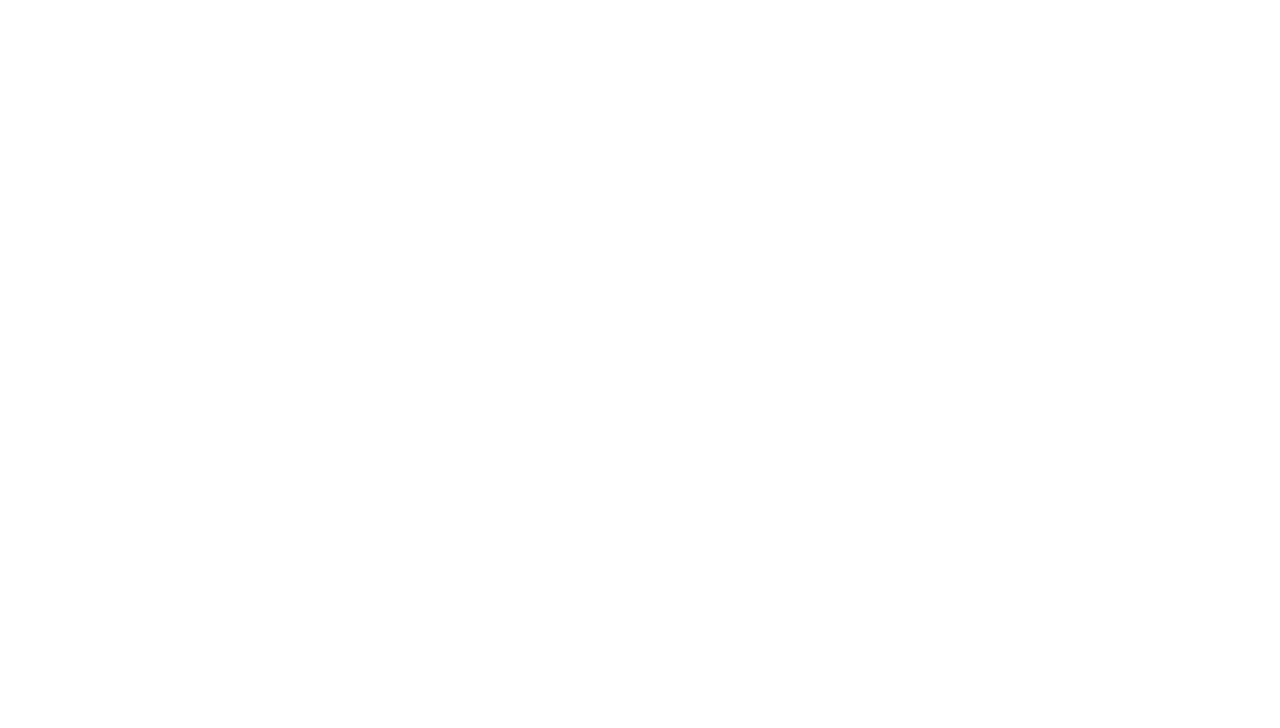
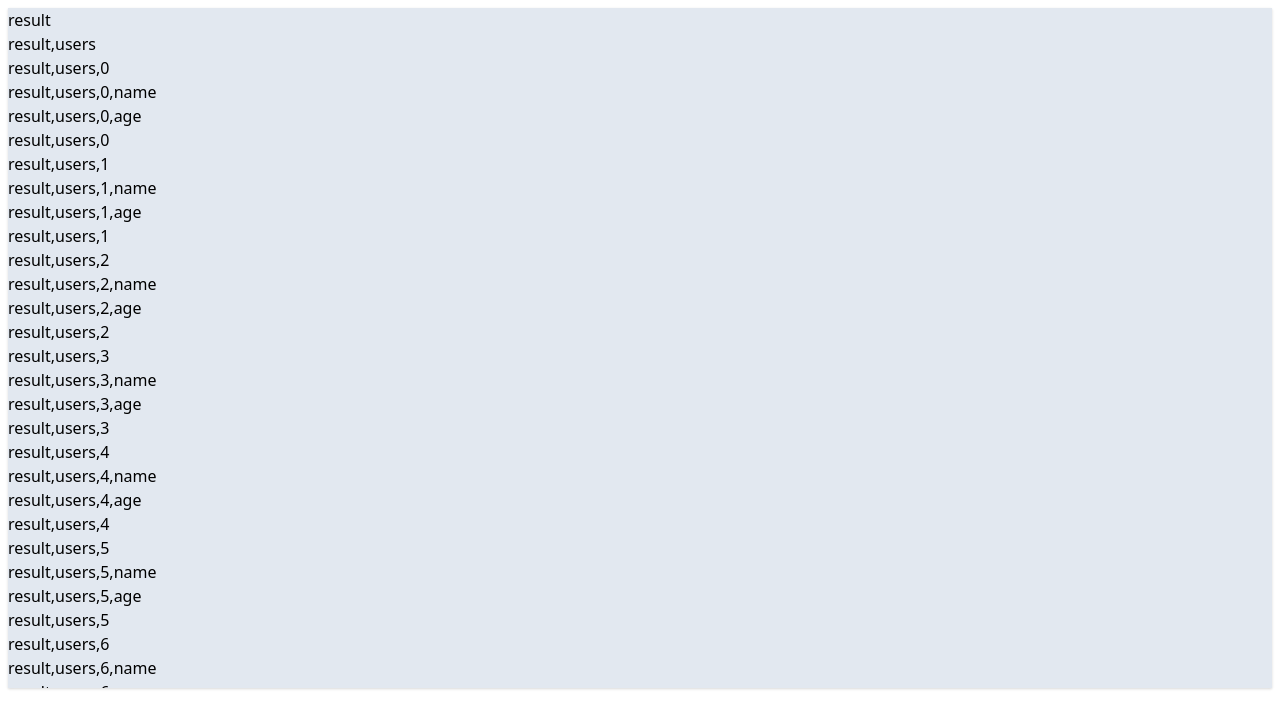
Before and after one commit to binier/jsonpath-visualizer-react, a React (Create React App) app: page / in a window 1280 px wide. Shown: the top 728 px of the page. Built offline with nearby package versions, Linux system fonts and the light colour scheme.

Commit message:
feat: display sample data in JsonView

```diff
--- a/src/components/app/app.tsx
+++ b/src/components/app/app.tsx
@@ -1,5 +1,26 @@
 import React from 'react';
+import { JsonView } from '../json-view';
+
+function sampleJson(count: number) {
+  const rAge = () => Math.floor(Math.random() * 100);
+  const nextUser = (() => {
+    let i = 0;
+    return () => ({ name: 'user' + ++i, age: rAge() });
+  })();
+  return {
+    result: {
+      users: [...Array(count)].map(_ => nextUser()),
+    },
+  };
+}
 
 export default function () {
-  return (<div></div>);
+  const json = sampleJson(1000);
+  return (
+    <div className="w-full p-2">
+      <div className="text-center">
+        <JsonView json={json}></JsonView>
+      </div>
+    </div>
+  );
 };
```
